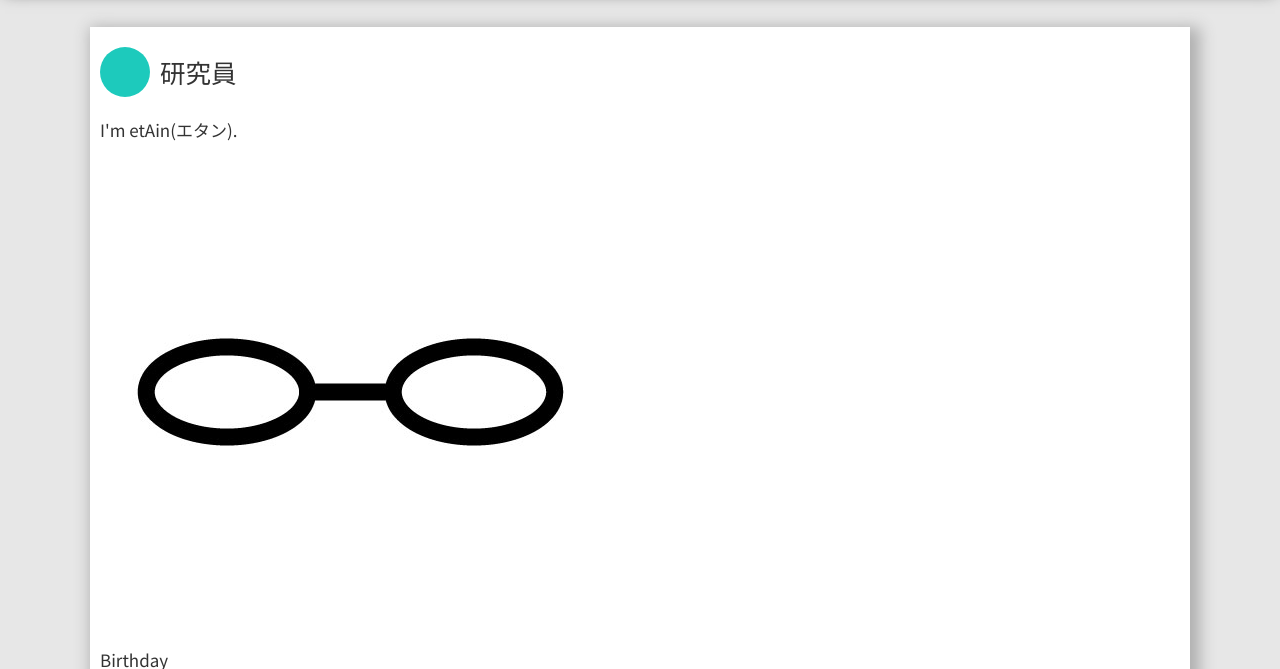
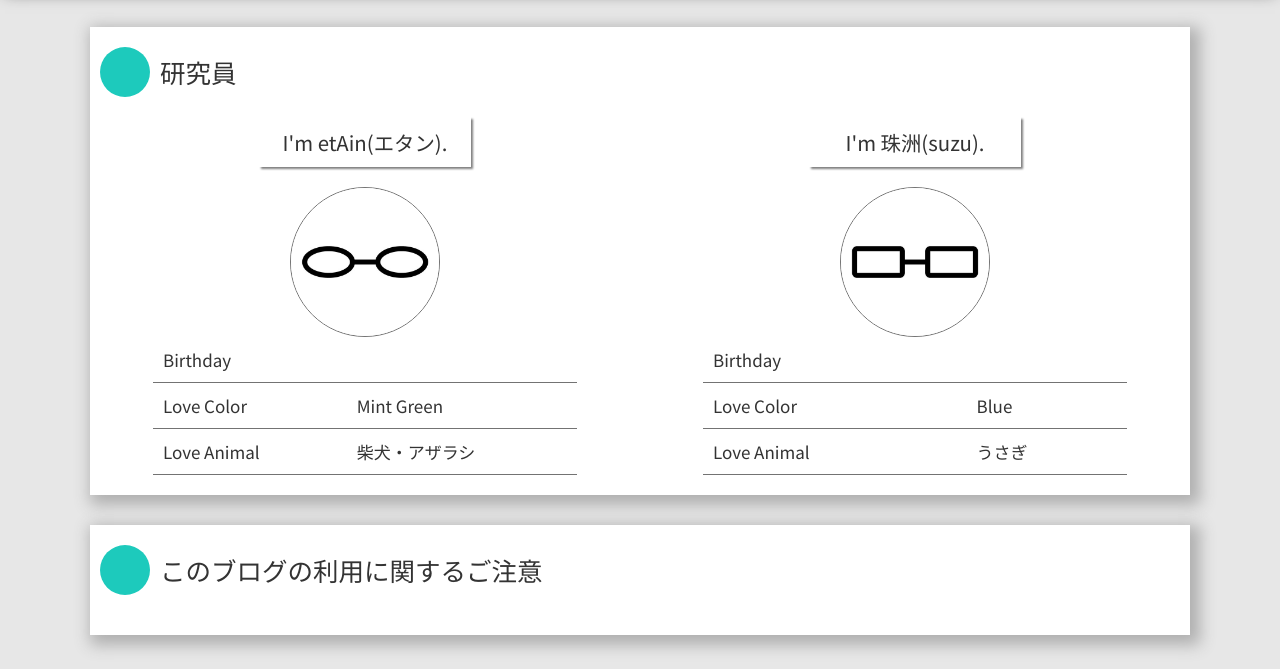
Before and after one commit to etAin-draw/mysite, a plain HTML site: page profile.html in a window 1280 px wide. Shown: the part 63-732 px from the top of the page. Drawn offline with Linux system fonts and the light colour scheme.

Commit message:
Add files via upload

```diff
--- a/common/css/profile.css
+++ b/common/css/profile.css
@@ -3,3 +3,41 @@
 article#member{
 	margin-top: 30px;
 }
+article#member section{
+	display: grid;
+	gap: 20px;
+	grid-template-columns: 1fr 1fr;
+}
+article#member section div h3{
+	width: 40%;
+	height: 50px;
+	line-height: 50px;
+	position: relative;
+	margin: 0px auto 20px;
+
+	background: rgb( 255, 255, 255);
+	box-shadow: 2px 2px 2px 0px rgb(128, 128, 128);
+
+	font-size: 1.2rem;
+	text-align: center;
+}
+article#member section div img{
+	width: 150px;
+	height: 150px;
+	display: block;
+	margin: 0px auto;
+
+	border: rgb(115, 115, 115) 1px solid;
+	border-radius: 75px;
+
+	pointer-events: none;
+}
+article#member section div table{
+	width: 80%;
+	margin: 0px auto;
+}
+article#member section div table th,
+article#member section div table td{
+	padding: 10px;
+	border-bottom:rgb(115, 115, 115) solid 1px;
+}
```
